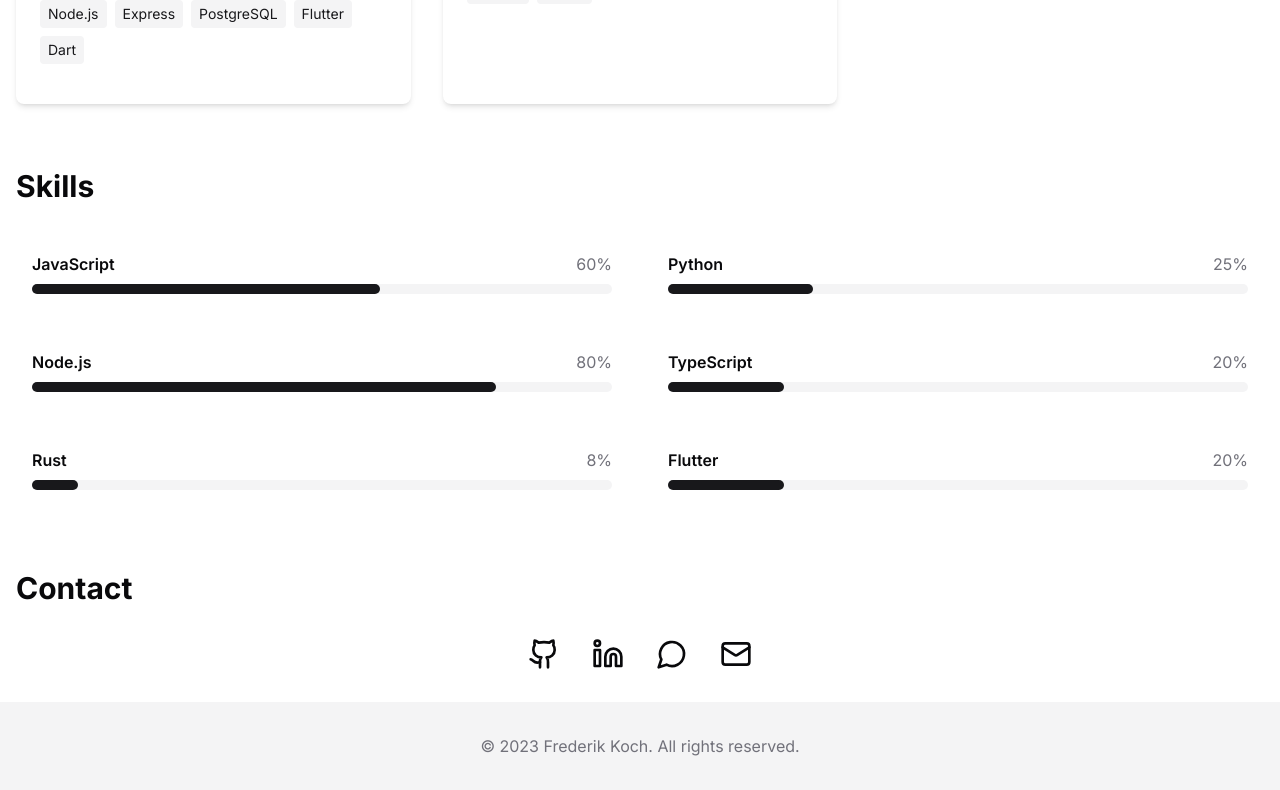
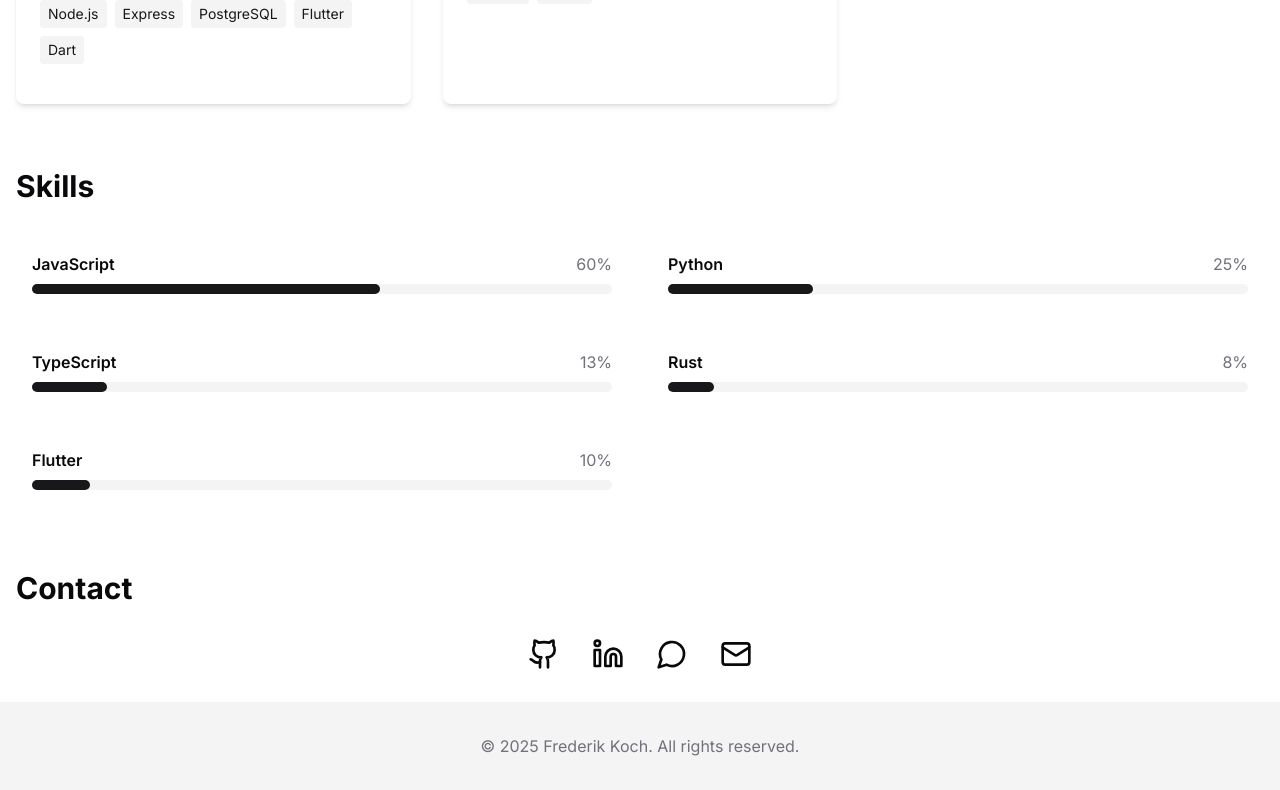
Before and after one commit to Fr3d33/frederikkoch.de, a Next.js app: page / in a window 1280 px wide. Shown: the part 1844-2634 px from the top of the page. Built offline with nearby package versions, Linux system fonts and the light colour scheme.

Commit message:
update footer copyright year and adjust skill levels for TypeScript and Flutter

```diff
--- a/components/Footer.tsx
+++ b/components/Footer.tsx
@@ -2,7 +2,7 @@ const Footer = () => {
   return (
     <footer className="bg-muted py-8">
       <div className="container mx-auto px-4 text-center">
-        <p className="text-muted-foreground">© 2023 Frederik Koch. All rights reserved.</p>
+        <p className="text-muted-foreground">© 2025 Frederik Koch. All rights reserved.</p>
       </div>
     </footer>
   )
--- a/components/Skills.tsx
+++ b/components/Skills.tsx
@@ -1,10 +1,9 @@
 const skills = [
   { name: "JavaScript", level: 60 },
   { name: "Python", level: 25 },
-  { name: "Node.js", level: 80 },
-  { name: "TypeScript", level: 20 },
+  { name: "TypeScript", level: 13 },
   { name: "Rust", level: 8 },
-  { name: "Flutter", level: 20 },
+  { name: "Flutter", level: 10 },
 ]
 
 const Skills = () => {
```
